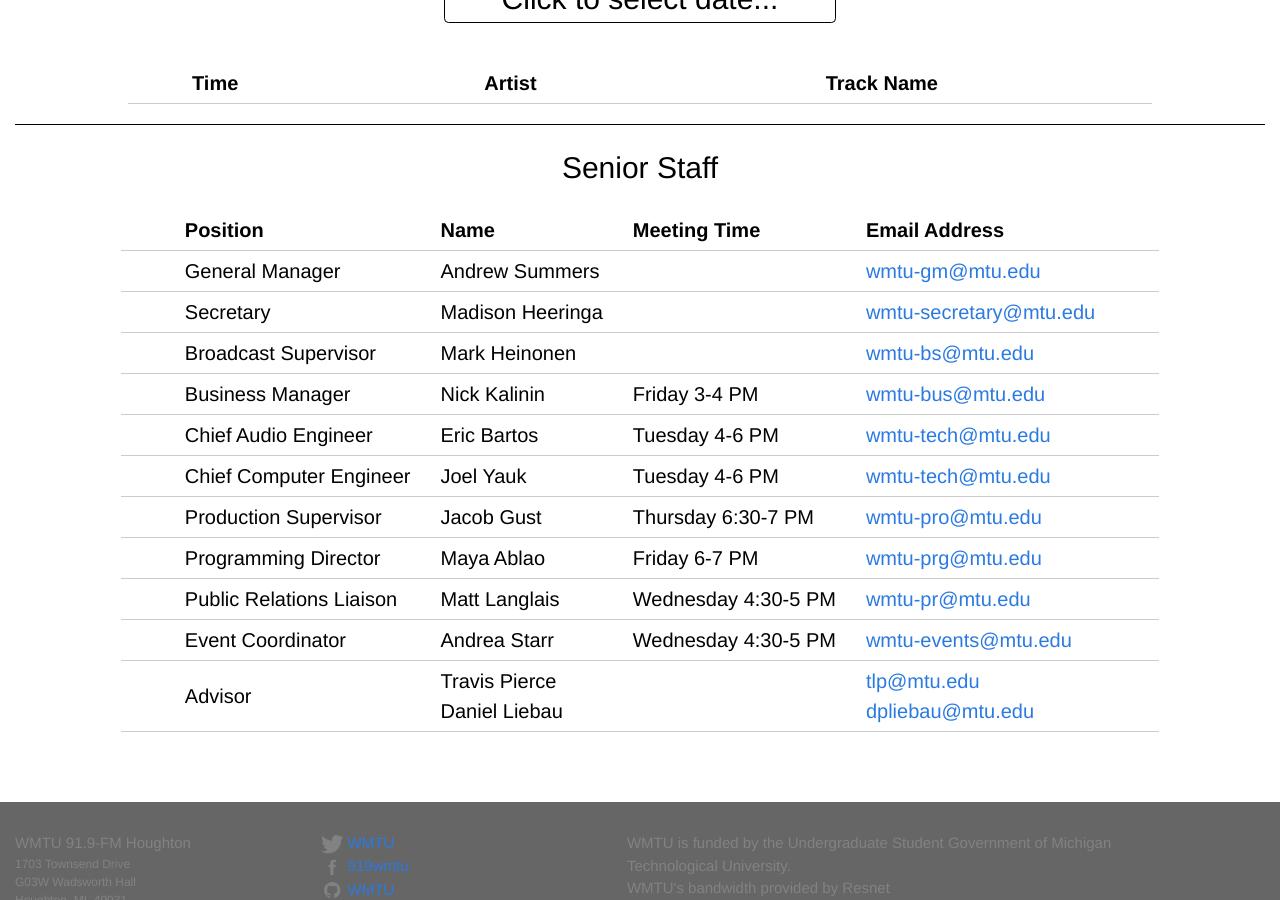
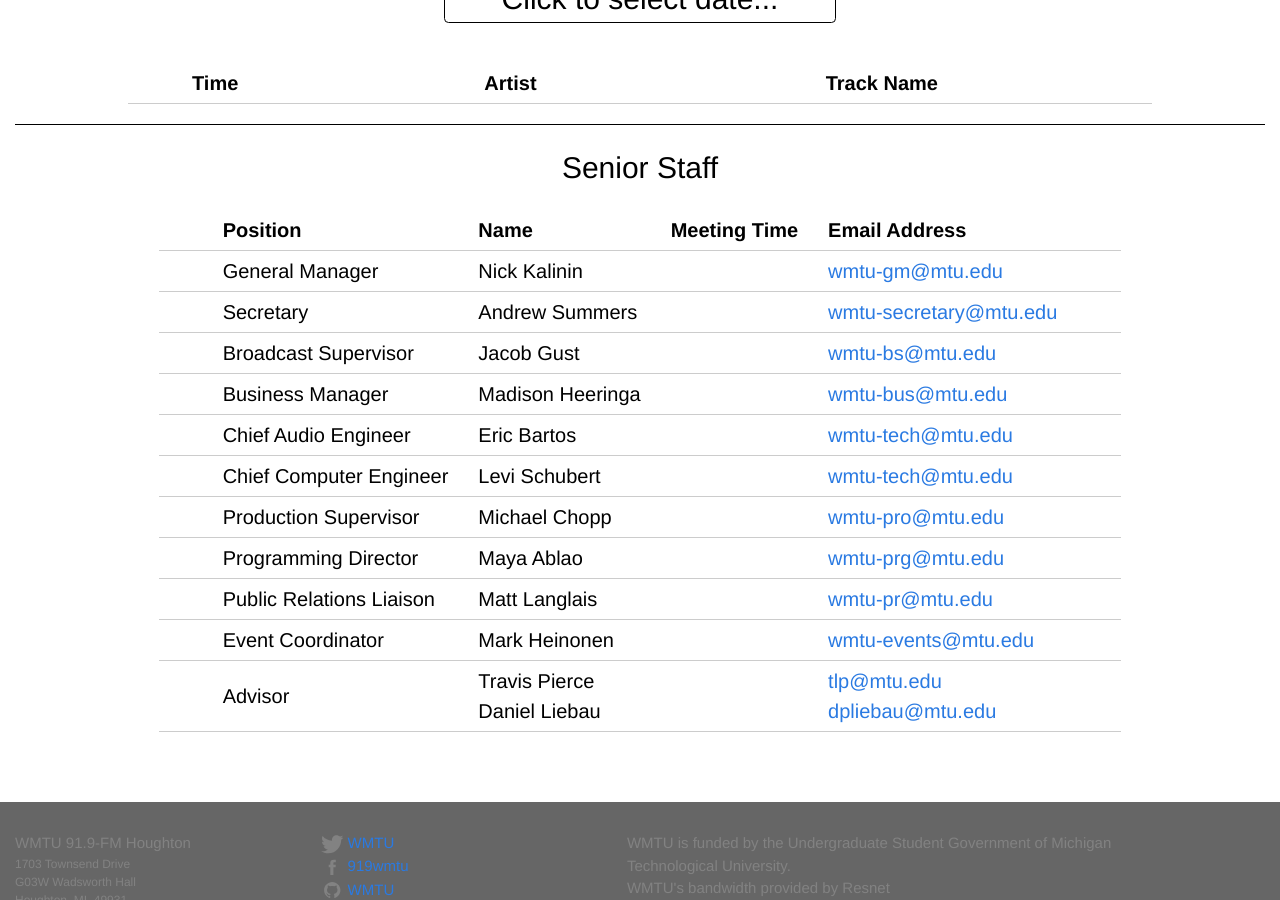
Before and after one commit to WMTU/wmtu.mtu.edu, a Jekyll site: the page built from index.html, in a window 1280 px wide and 900 px high, scrolled down 757 px. Built offline with Jekyll 4.4.1, drawn with Linux system fonts in a browser that asks for light colours.

Commit message:
Update index.html

```diff
--- a/index.html
+++ b/index.html
@@ -102,10 +102,10 @@
           Business Manager
         </td>
         <td>
-          Nick Kalinin
+          Madison Heeringa
         </td>
         <td>
-          Friday 3-4 PM
+
         </td>
         <td>
           <a href="mailto:wmtu-bus@mtu.edu">wmtu-bus@mtu.edu</a>
@@ -119,7 +119,7 @@
           Eric Bartos
         </td>
         <td>
-          Tuesday 4-6 PM
+
         </td>
         <td>
           <a href="mailto:wmtu-tech@mtu.edu">wmtu-tech@mtu.edu</a>
@@ -130,10 +130,10 @@
           Chief Computer Engineer
         </td>
         <td>
-          Joel Yauk
+          Levi Schubert
         </td>
         <td>
-          Tuesday 4-6 PM
+
         </td>
         <td>
           <a href="mailto:wmtu-tech@mtu.edu">wmtu-tech@mtu.edu</a>
@@ -144,10 +144,10 @@
           Production Supervisor
         </td>
         <td>
-          Jacob Gust
+          Michael Chopp
         </td>
         <td>
-          Thursday 6:30-7 PM
+
         </td>
         <td>
           <a href="mailto:wmtu-pro@mtu.edu">wmtu-pro@mtu.edu</a>
@@ -161,7 +161,7 @@
           Maya Ablao
         </td>
         <td>
-          Friday 6-7 PM
+
         </td>
         <td>
           <a href="mailto:wmtu-prg@mtu.edu">wmtu-prg@mtu.edu</a>
@@ -175,7 +175,7 @@
           Matt Langlais
         </td>
         <td>
-          Wednesday 4:30-5 PM
+
         </td>
         <td>
           <a href="mailto:wmtu-pr@mtu.edu">wmtu-pr@mtu.edu</a>
@@ -186,10 +186,10 @@
           Event Coordinator
         </td>
         <td>
-          Andrea Starr
+          Mark Heinonen
         </td>
         <td>
-          Wednesday 4:30-5 PM
+
         </td>
         <td>
           <a href="wmtu-events@mtu.edu">wmtu-events@mtu.edu</a>
```
Also changed, not shown: other parts of index.html (+3 -3 lines).
